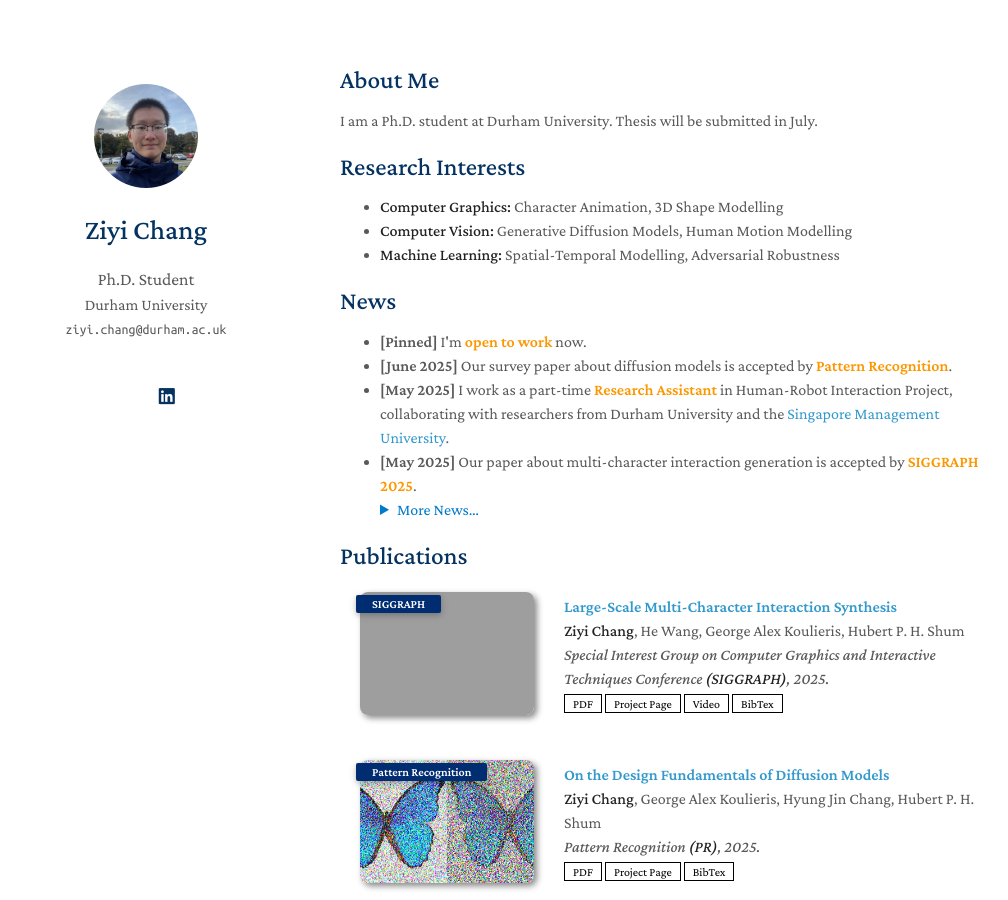
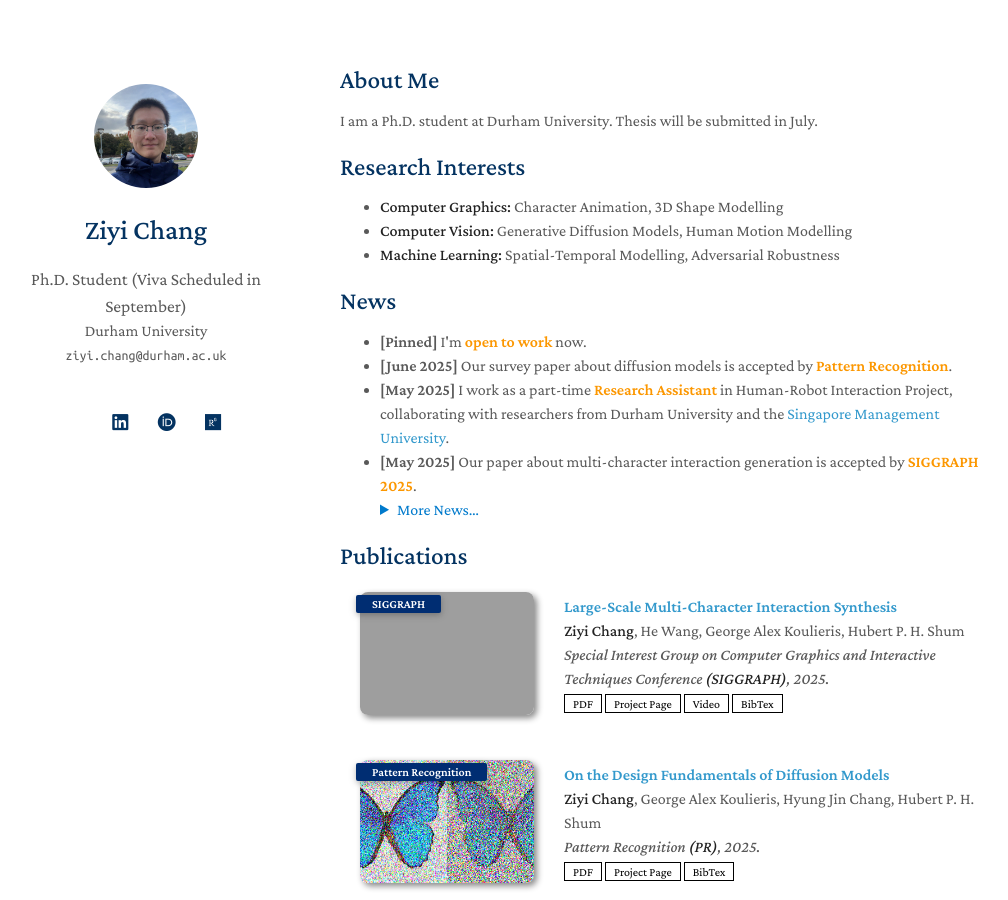
Before and after one commit to CH4N9ZY/ch4n9zy.github.io, a Jekyll site: the page built from index.md, in a window 1280 px wide and 900 px high. Shown: the whole window, without its empty margins (130-1138 px from the left). Built offline with Jekyll 4.4.1, drawn with Linux system fonts in a browser that asks for light colours; a style sheet for code colours, icons or effects is not loaded; our own code applies the rules of GitHub Pages for plain Markdown files; grey boxes are pictures that could not be loaded.

Commit message:
20250614

```diff
--- a/_config.yml
+++ b/_config.yml
@@ -1,6 +1,6 @@
 # Basic Information
 title: Ziyi Chang
-position: Ph.D. Student
+position: Ph.D. Student (Viva Scheduled in September)
 affiliation: Durham University
 email: ziyi.chang@durham.ac.uk
 
@@ -14,8 +14,8 @@ canonical: https://ch4n9zy.github.io/
 # If you don't need one of them, you may delete the corresponding line.
 google_scholar: https://scholar.google.com/citations?user=gHhQNlYAAAAJ
 ORCID: https://orcid.org/0000-0003-0746-6826
-research_gate: https://www.researchgate.net/profile/Ziyi-Chang-4
-durham_team: http://hubertshum.com/ppl_ziyichang.htm
+researchgate: https://www.researchgate.net/profile/Ziyi-Chang-4
+durham: http://hubertshum.com/ppl_ziyichang.htm
 # cv_link: assets/files/curriculum_vitae.pdf
 # github_link: https://github.com/
 linkedin: https://www.linkedin.com/in/ziyi-chang-a10827227/
--- a/_layouts/homepage.html
+++ b/_layouts/homepage.html
@@ -84,6 +84,18 @@
         </a>
         {% endif %}
 
+        {% if site.ORCID %}
+        <a style="margin: 0 5px 0 0" href="{{ site.ORCID }}">
+          <i class="fab fa-orcid"></i>
+        </a>
+        {% endif %}
+
+        {% if site.researchgate %}
+        <a style="margin: 0 5px 0 0" href="{{ site.researchgate }}">
+          <i class="fab fa-researchgate"></i>
+        </a>
+        {% endif %}
+
         {% if site.twitter %}
         <a style="margin: 0 0 0 0" href="{{ site.twitter }}">
           <i class="fab fa-x-twitter"></i>
```
